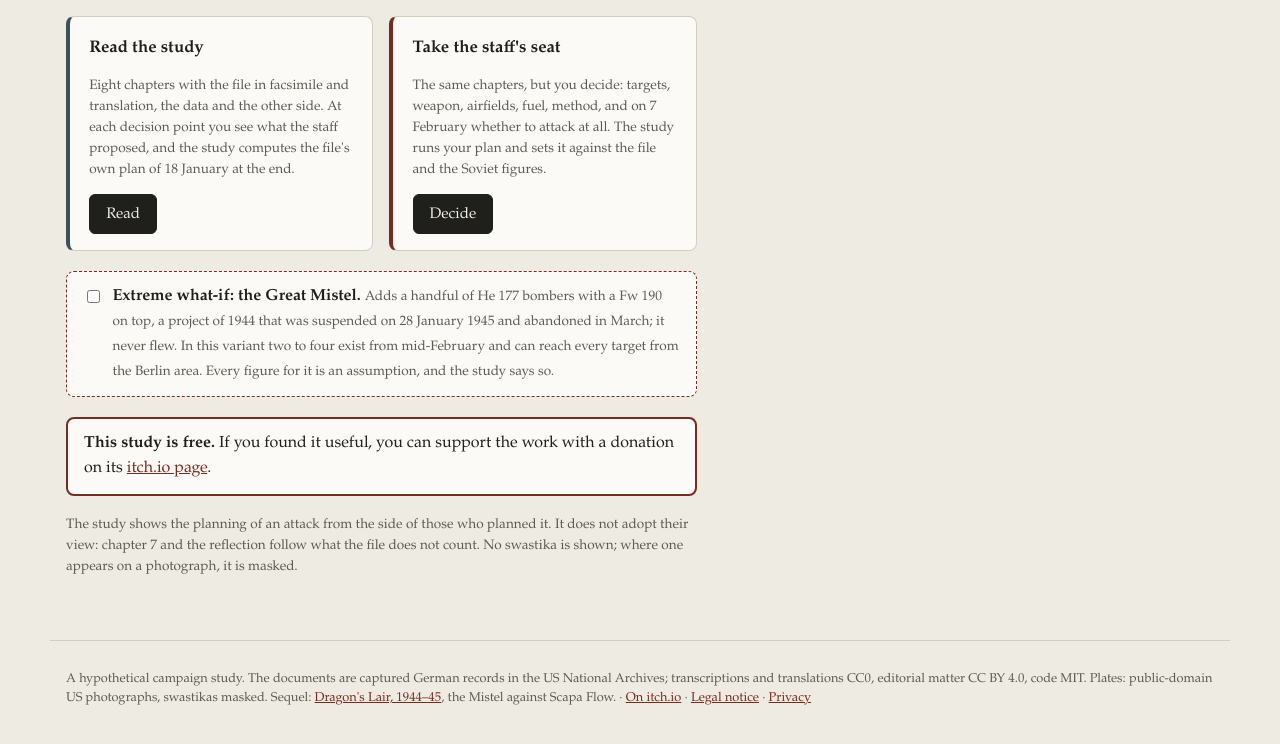
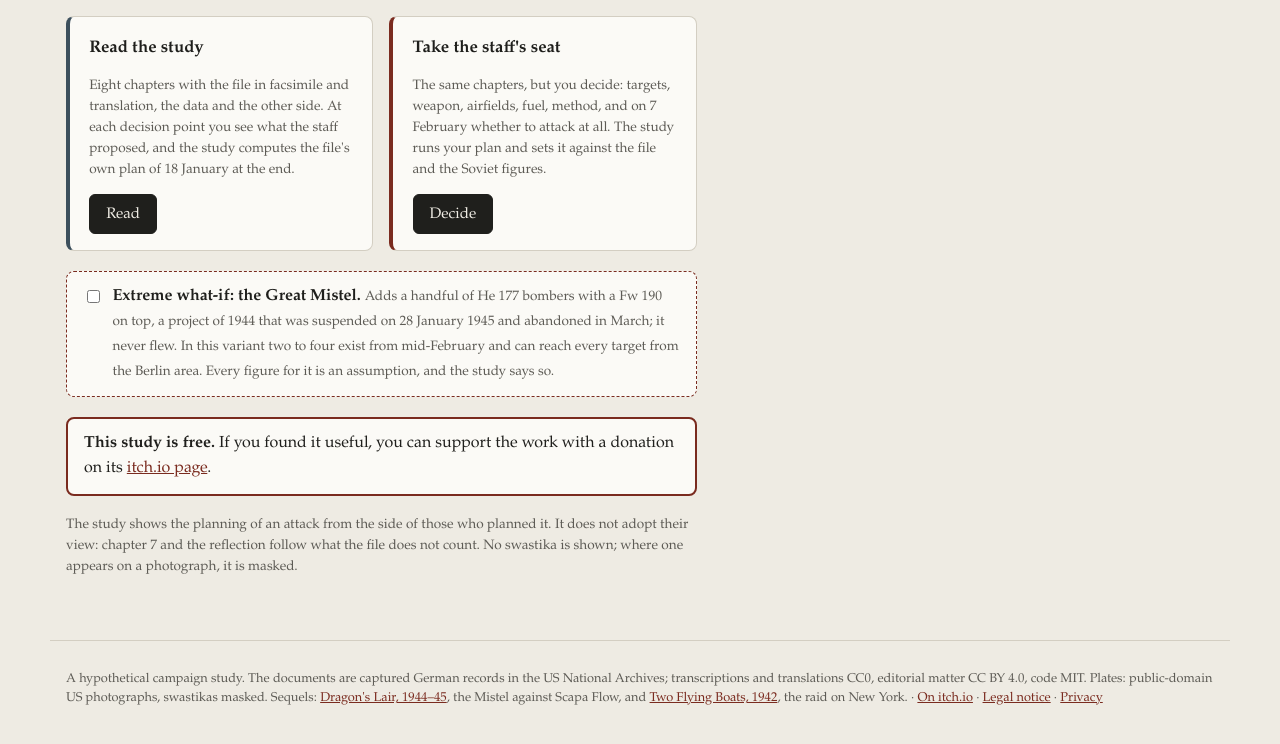
Before and after one commit to pantaleonfassbender-coder/Iron-Hammer-1945, a plain HTML site: page index.html in a window 1280 px wide. Shown: the part 565-1309 px from the top of the page. Drawn offline with Linux system fonts and the light colour scheme.

Commit message:
Link Two Flying Boats, 1942 (third study of the series)
Co-Authored-By: Claude Opus 5.5 <noreply@anthropic.com>

```diff
--- a/index.html
+++ b/index.html
@@ -29,7 +29,7 @@
 <div id="modebar" class="modebar"></div>
 <main id="view" aria-live="polite"></main>
 <footer>
-  <p>A hypothetical campaign study. The documents are captured German records in the US National Archives; transcriptions and translations CC0, editorial matter CC BY 4.0, code MIT. Plates: public-domain US photographs, swastikas masked. Sequel: <a href="https://dragons-lair-1944-45.netlify.app/" target="_blank" rel="noopener">Dragon's Lair, 1944–45</a>, the Mistel against Scapa Flow. · <a href="https://leofassb.itch.io/iron-hammer-1945" target="_blank" rel="noopener">On itch.io</a> · <a href="legal.html#notice">Legal notice</a> · <a href="legal.html#privacy">Privacy</a></p>
+  <p>A hypothetical campaign study. The documents are captured German records in the US National Archives; transcriptions and translations CC0, editorial matter CC BY 4.0, code MIT. Plates: public-domain US photographs, swastikas masked. Sequels: <a href="https://dragons-lair-1944-45.netlify.app/" target="_blank" rel="noopener">Dragon's Lair, 1944–45</a>, the Mistel against Scapa Flow, and <a href="https://two-flying-boats-1942.netlify.app/" target="_blank" rel="noopener">Two Flying Boats, 1942</a>, the raid on New York. · <a href="https://leofassb.itch.io/iron-hammer-1945" target="_blank" rel="noopener">On itch.io</a> · <a href="legal.html#notice">Legal notice</a> · <a href="legal.html#privacy">Privacy</a></p>
 </footer>
 <script src="model.js"></script>
 <script src="app.js"></script>
```
Also changed, not shown: 1 other file.
